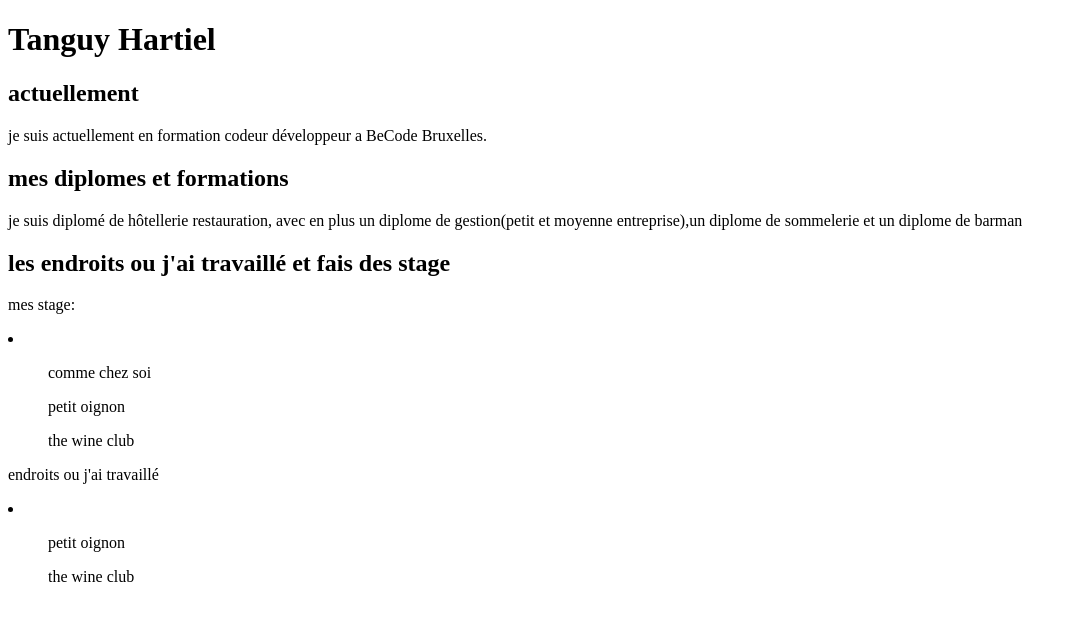
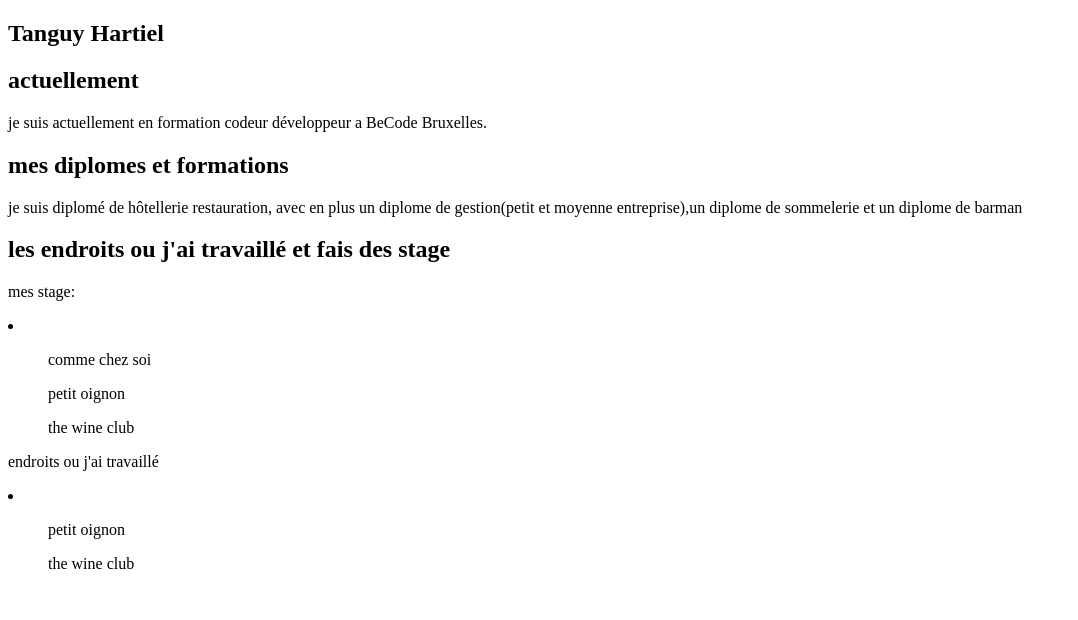
Before and after one commit to Hartiel-Tanguy/V-Card, a plain HTML site: page index.html in a window 1280 px wide. Shown: the whole page, without its empty margins (0-1078 px from the left). Drawn offline with Linux system fonts and the light colour scheme.

Commit message:
on vois comment sa fonctionne

```diff
--- a/index.html
+++ b/index.html
@@ -8,8 +8,9 @@
     <link rel="stylesheet" href="index.css">
 </head>
 <body>
-    <h1>Tanguy Hartiel</h1>
-        <h2>actuellement</h2>
+    <section class="container">
+        <div class="title"><h1>Tanguy Hartiel</h1></div>
+            <div class="info">  <h2>actuellement</h2>
                                     <p>je suis actuellement en formation codeur développeur a BeCode Bruxelles. </p>
                                 <h2>mes diplomes et formations</h2>
                                     <p>je suis diplomé de hôtellerie restauration, avec en plus un diplome de gestion(petit et moyenne entreprise),un diplome de sommelerie et un diplome de barman </p>
@@ -27,6 +28,7 @@
                                             <ul>the wine club</ul>
                                         </li>
                                     </p>
-
+            </div>
+    </section>
 </body>
 </html>
```
Lines whose indentation alone changed are shown as unchanged.
